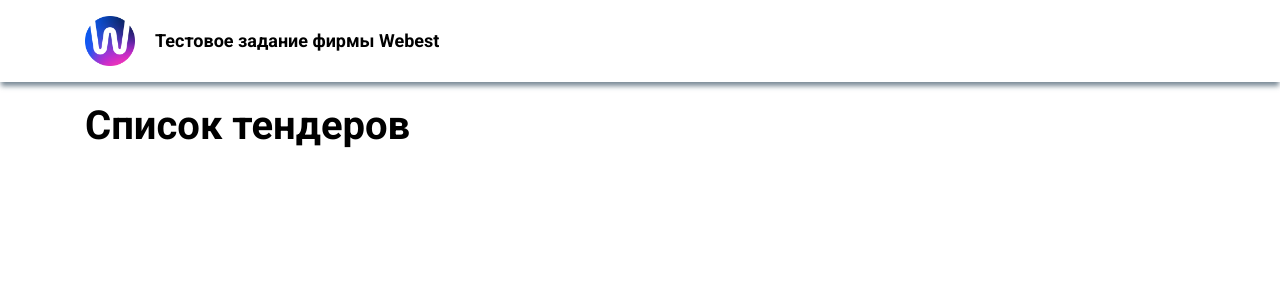
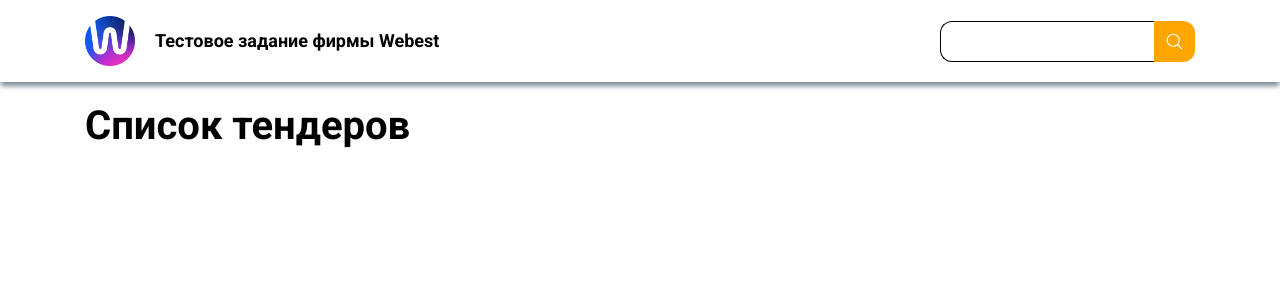
Before and after one commit to khusnutdinovilm/webest-test-task, a Vue app: page / in a window 1280 px wide. Shown: the top 300 px of the page. Built offline with nearby package versions, Linux system fonts and the light colour scheme.

Commit message:
UPD: добавил компонент поиска в шапку сайта

```diff
--- a/src/components/common/app-header/app-header.scss
+++ b/src/components/common/app-header/app-header.scss
@@ -7,5 +7,7 @@
     padding: 16px 0;
     display: flex;
     flex-flow: row nowrap;
+    align-items: center;
+    justify-content: space-between;
   }
 }
--- a/src/components/common/app-header/app-header.vue
+++ b/src/components/common/app-header/app-header.vue
@@ -3,6 +3,8 @@
     <div class="container">
       <div class="app-header__wrapper">
         <app-brand class="app-header__brand" />
+
+        <search-bar class="app-header__search-bar" />
       </div>
     </div>
   </header>
@@ -10,6 +12,7 @@
 
 <script setup lang="ts">
 import AppBrand from "common/app-brand";
+import SearchBar from "common/search-bar";
 
 defineOptions({
   name: "app-header",
```
